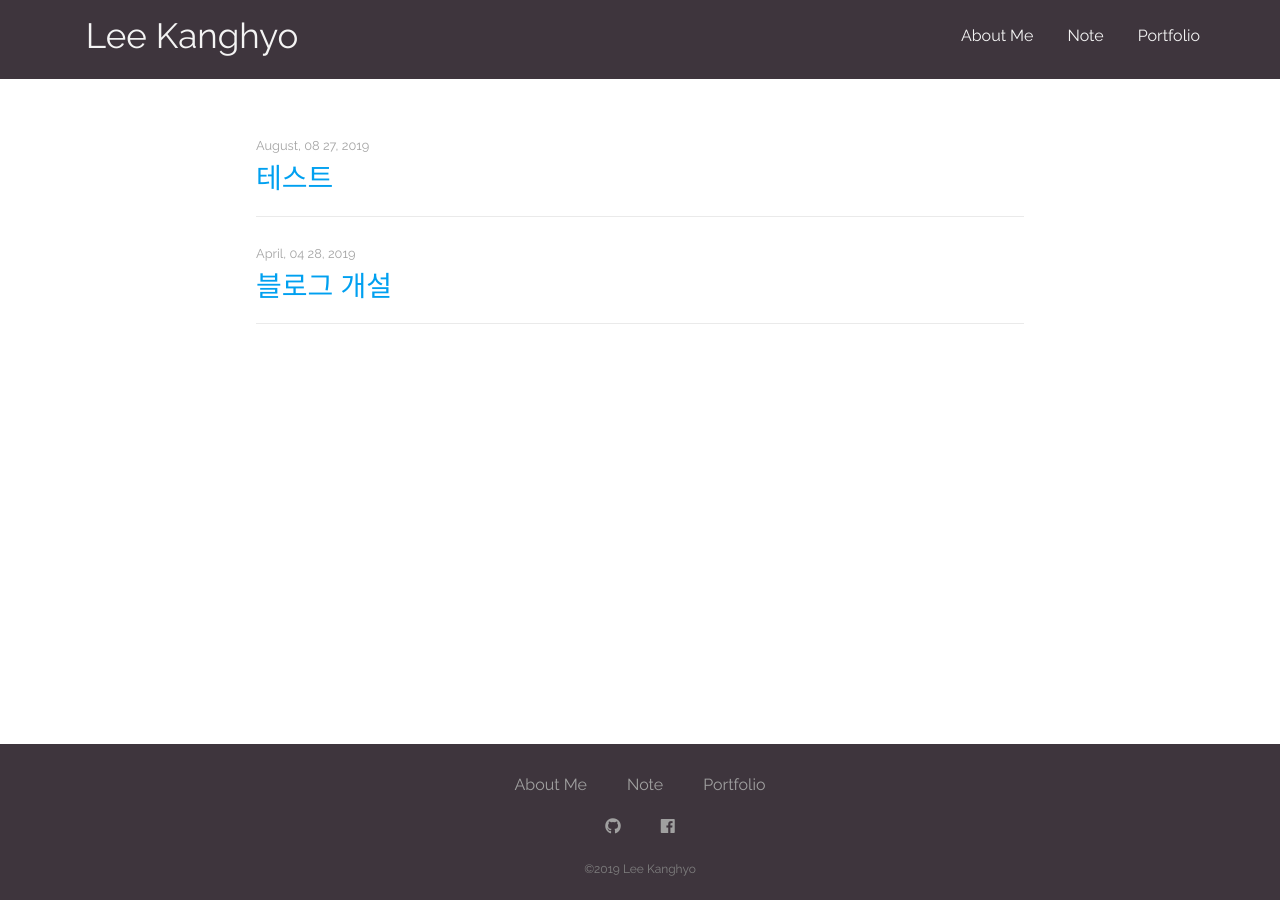
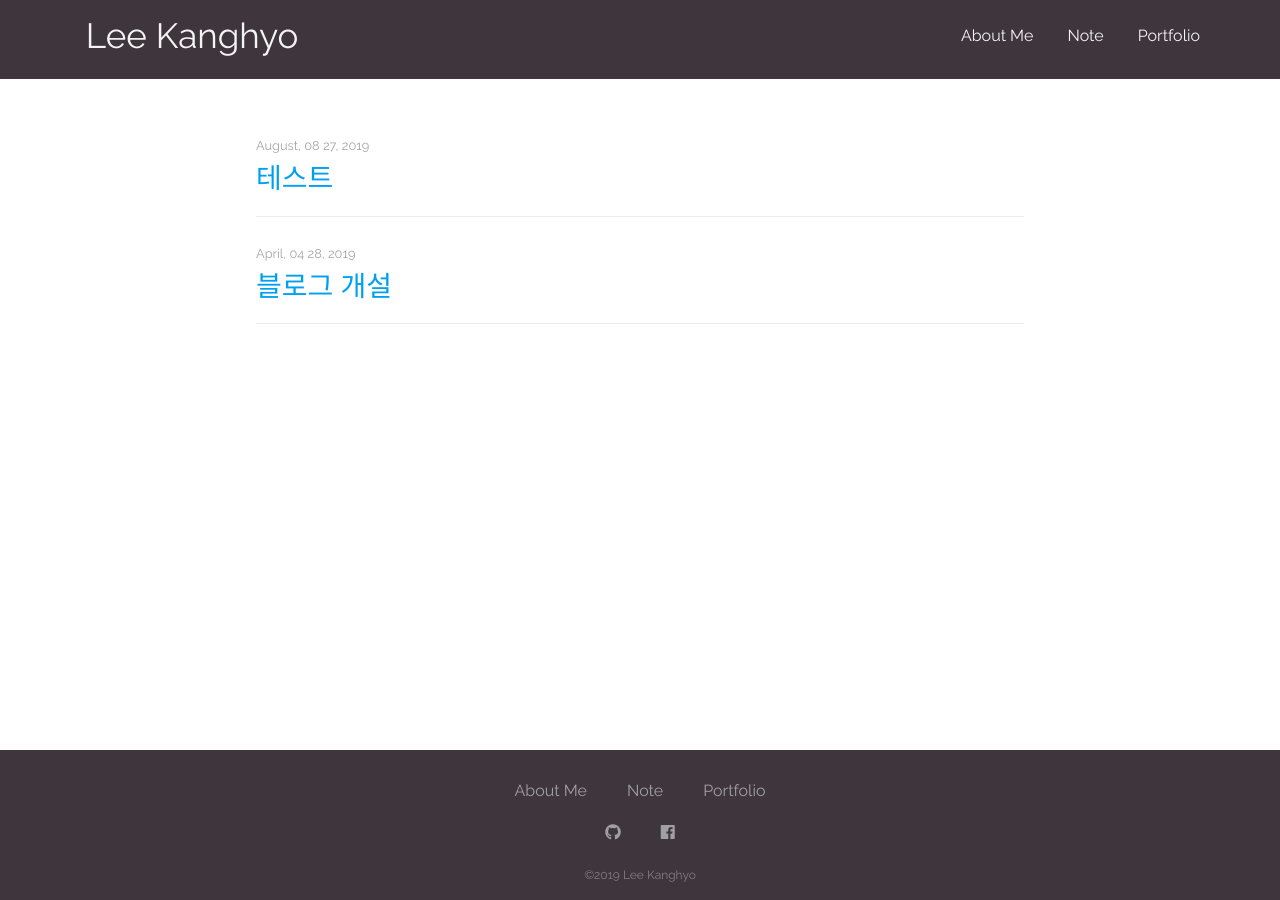
Before and after one commit to overload-dev/leekanghyo.github.io, a Jekyll site: the page built from Note.html, in a window 1280 px wide. Built offline with Jekyll 4.4.1, drawn with Linux system fonts in a browser that asks for light colours; nearby versions of some CDN libraries.

Commit message:
Update style.scss

```diff
--- a/assets/css/style.scss
+++ b/assets/css/style.scss
@@ -31,6 +31,7 @@ body {
   color: $base_font_color;
   min-height: 100%;
   line-height: 32px;
+  padding-bottom: 150px;
 }
 
 footer {
@@ -39,6 +40,7 @@ footer {
     right: 0;
     left: 0;
     bottom: 0;
+    height:150px;
     width: 100%;
     padding: 15px 0;
     text-align: center;
```
